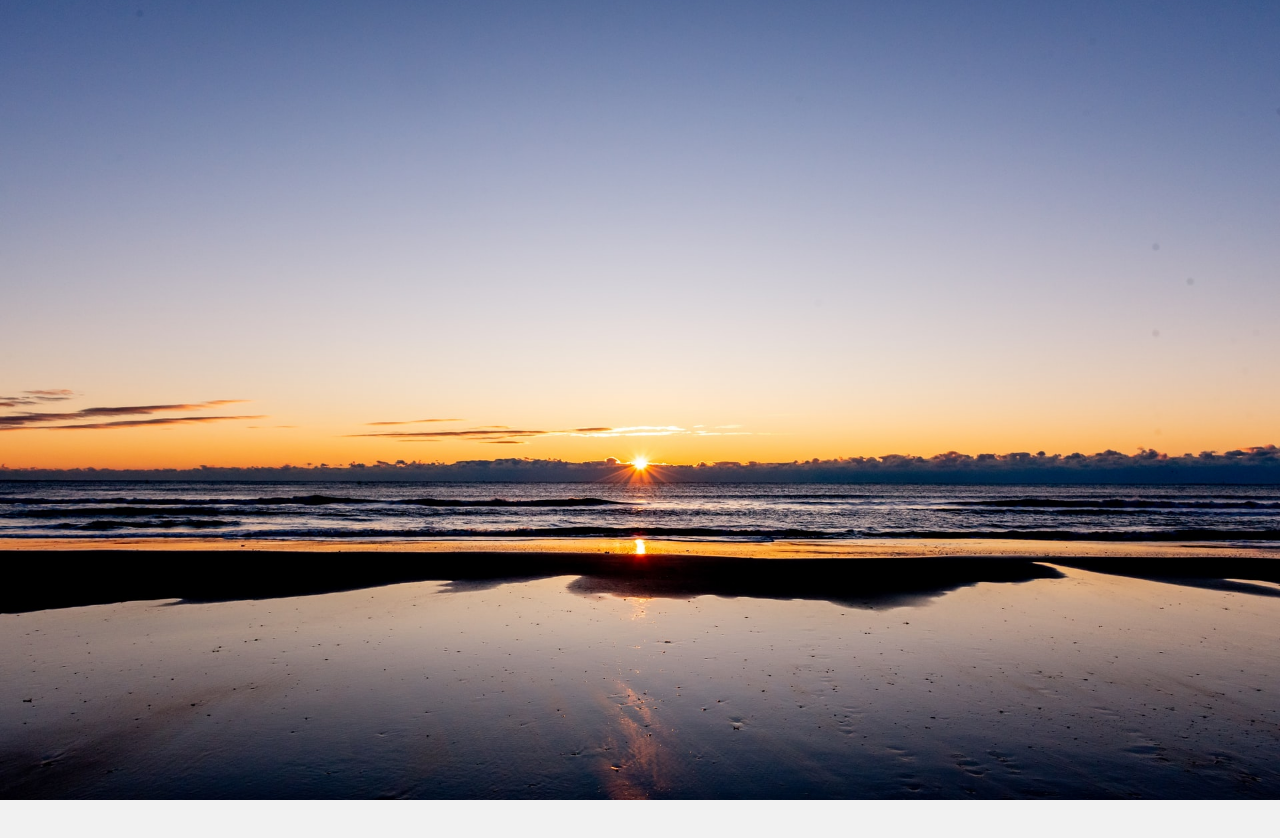
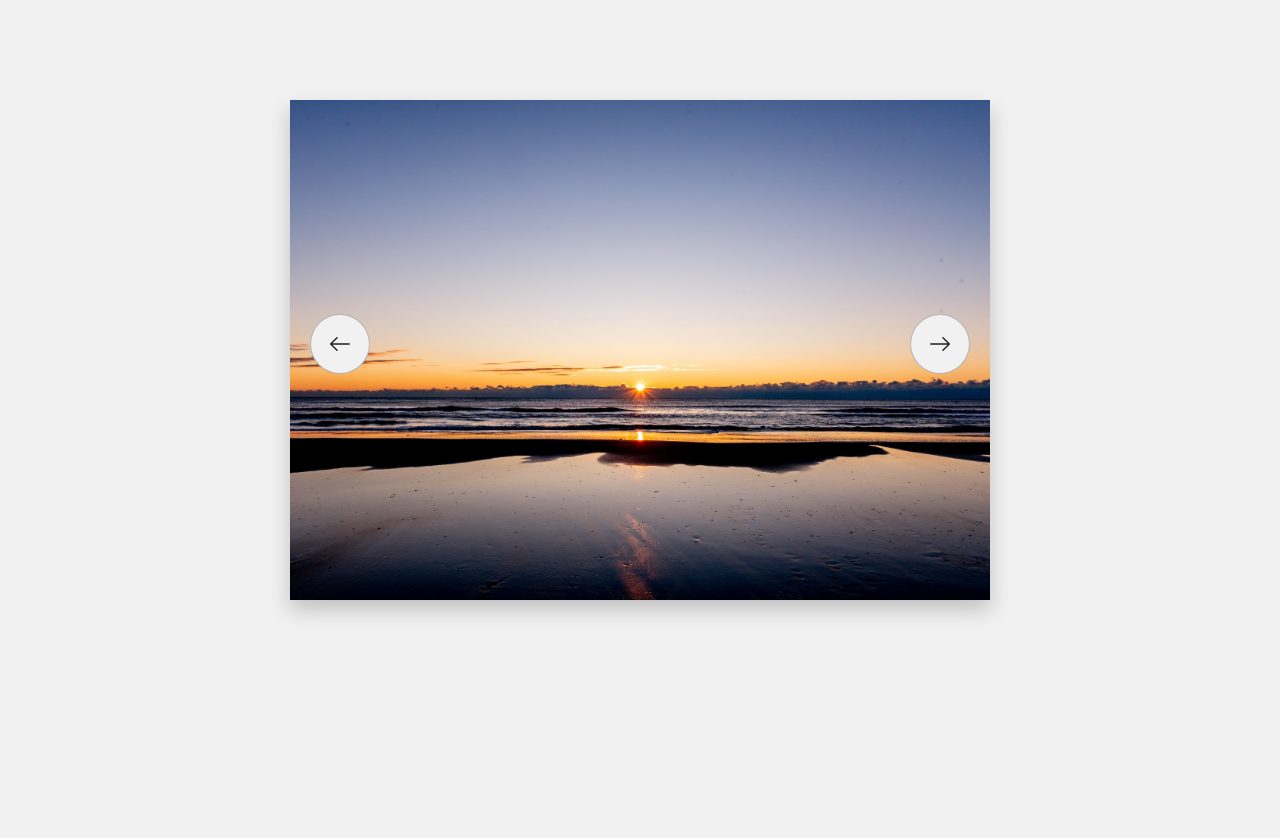
Before and after one commit to mastemm/react-slider, a React (Create React App) app: page / in a window 1280 px wide. Shown: the top 838 px of the page. Before the commit the page ends 805 px from the top, so only its background shows below. Built offline with nearby package versions, Linux system fonts and the light colour scheme.

Commit message:
add button component with props , conditional classname and img src

```diff
--- /dev/null
+++ b/src/Components/Slider/BtnSlider.js
@@ -0,0 +1,18 @@
+import React from 'react';
+import leftArrow from './icons/left-arrow.svg';
+import rightArrow from './icons/right-arrow.svg';
+function BtnSlider({ direction, moveSlide }) {
+  return (
+    <button
+      onClick={moveSlide}
+      className={direction === 'next' ? 'btn-slide next' : 'btn-slide prev'}
+    >
+      <img
+        src={direction === 'next' ? rightArrow : leftArrow}
+        alt='arrow icon'
+      />
+    </button>
+  );
+}
+
+export default BtnSlider;
--- a/src/Components/Slider/Slider.js
+++ b/src/Components/Slider/Slider.js
@@ -1,14 +1,22 @@
 import { useState } from 'react';
 import './Slider.css';
 import dataSlider from './dataSlider';
+import BtnSlider from './BtnSlider';
 
 export default function Slider() {
   const [slideAnim, setSlideAnim] = useState({
     index: 1,
     inProgress: false,
   });
+
+  const nextSlide = () => {
+    console.log('NEXT');
+  };
+  const prevSlide = () => {
+    console.log('PREV');
+  };
   return (
-    <div>
+    <div className='container-slider'>
       {dataSlider.map((obj, index) => {
         return (
           <div
@@ -24,6 +32,8 @@ export default function Slider() {
           </div>
         );
       })}
+      <BtnSlider moveSlide={nextSlide} direction={'next'} />
+      <BtnSlider moveSlide={prevSlide} direction={'prev'} />
     </div>
   );
 }
```
Also changed, not shown: 1 other file (tests, documents, lock files or other folders).
